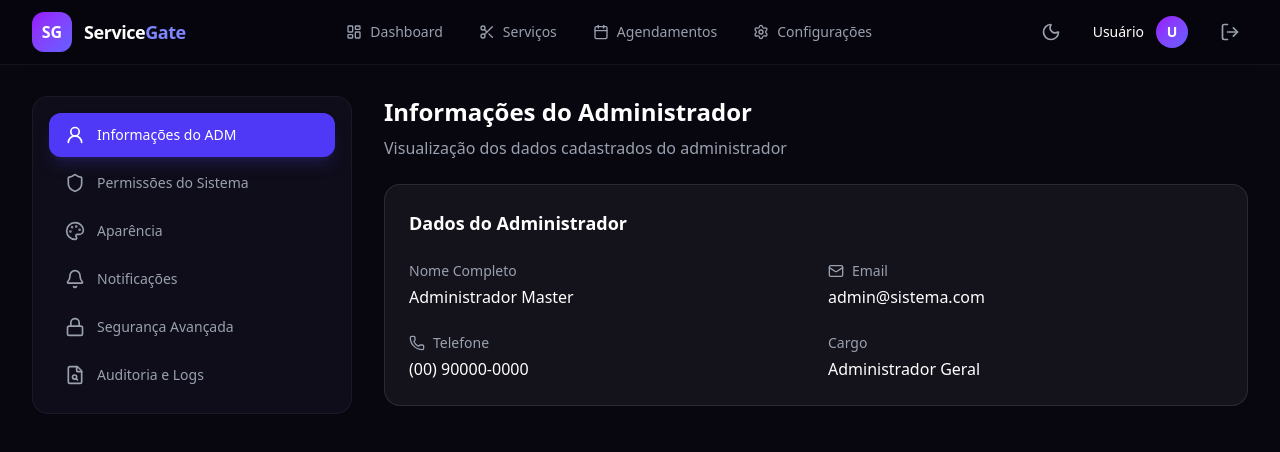
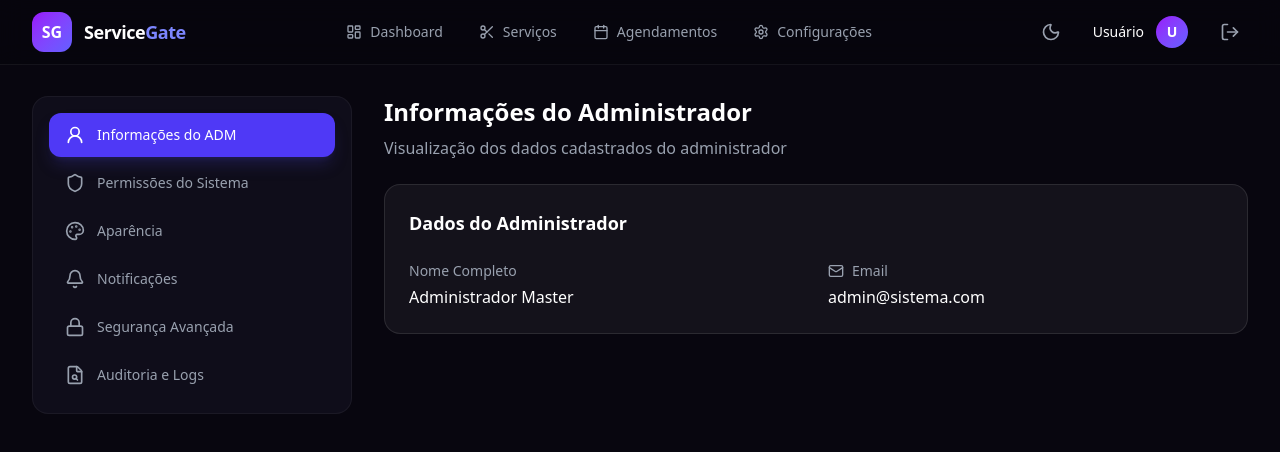
Before and after one commit to Devora-Oficial/Devora-Hackathon, a React (Vite) app in the folder Front-end/: page /configuracoesAdmin in a window 1280 px wide. Shown: the top 452 px of the page. Built offline with nearby package versions, Linux system fonts and the light colour scheme.

Commit message:
tirando arquivos irrelevantes

```diff
--- a/Front-end/src/App.jsx
+++ b/Front-end/src/App.jsx
@@ -1,19 +1,13 @@
-import React from 'react'
 import { Routes, Route } from 'react-router-dom'
 import LandingPage from './pages/landing/LandingPage'
 import Login from './pages/auth/Login'
-import Register from './pages/auth/Register'
 import DashboardAdmin from './pages/admin/DashboardAdmin'
 import Empresas from './pages/admin/Empresas'
 import ConfiguracoesAdmin from './pages/admin/ConfiguracoesAdmin'
-import Relatorios from './pages/admin/Relatorios'
-import Usuarios from './pages/admin/Usuarios'
 import DashboardEmpresa from './pages/empresa/DashboardEmpresa'
-import Clientes from './pages/empresa/Clientes'
 import Servicos from './pages/empresa/Servicos'
 import Agendamentos from './pages/empresa/Agendamentos'
 import Configuracoes from './pages/empresa/Configuracoes'
-import PerfilEmpresa from './pages/empresa/PerfilEmpresa'
 
 export default function App() {
   return (
@@ -23,20 +17,15 @@ export default function App() {
         <Route path="/" element={<LandingPage />} />
         {/* Rotas de auth */}
         <Route path="/login" element={<Login />} />
-        <Route path="/register" element={<Register />} />
         {/* Rotas da parte de adm */}
         <Route path="/dashboardAdmin" element={<DashboardAdmin />} />
         <Route path="/empresas" element={<Empresas />} />
         <Route path="/configuracoesAdmin" element={<ConfiguracoesAdmin />} />
-        <Route path="/relatorios" element={<Relatorios />} />
-        <Route path="/usuarios" element={<Usuarios />} />
         {/* Rotas da parte de empresa */}
         <Route path="/dashboardEmpresa" element={<DashboardEmpresa />} />
-        <Route path="/clientes" element={<Clientes />} />
         <Route path="/servicos" element={<Servicos />} />
         <Route path="/agendamentos" element={<Agendamentos />} />
         <Route path="/configuracoes" element={<Configuracoes />} />
-        <Route path="/perfilEmpresa" element={<PerfilEmpresa />} />
       </Routes>
     </div>
   );
--- a/Front-end/src/pages/admin/ConfiguracoesAdmin.jsx
+++ b/Front-end/src/pages/admin/ConfiguracoesAdmin.jsx
@@ -81,19 +81,6 @@ function AdminInfoSection({ adminData }) {
               Email
             </label>
             <span className="text-white">{adminData.email}</span>
-          </div>
-
-          <div>
-            <label className="flex items-center gap-2 text-gray-400 text-sm mb-1">
-              <Phone className="w-4 h-4" />
-              Telefone
-            </label>
-            <span className="text-white">{adminData.phone}</span>
-          </div>
-
-          <div>
-            <label className="text-gray-400 text-sm mb-1 block">Cargo</label>
-            <span className="text-white font-medium">{adminData.role}</span>
           </div>
 
         </div>
@@ -245,8 +232,6 @@ export default function ConfiguracoesAdmin() {
   const [adminData] = useState({
     name: 'Administrador Master',
     email: 'admin@sistema.com',
-    phone: '(00) 90000-0000',
-    role: 'Administrador Geral',
   });
 
   const [permissions, setPermissions] = useState({
--- a/Front-end/src/pages/admin/Relatorios.jsx
+++ /dev/null
@@ -1,9 +0,0 @@
-import React from 'react'
-
-const Relatorios = () => {
-  return (
-    <div>Relatorios</div>
-  )
-}
-
-export default Relatorios
--- a/Front-end/src/pages/admin/Usuarios.jsx
+++ /dev/null
@@ -1,9 +0,0 @@
-import React from 'react'
-
-const Usuarios = () => {
-  return (
-    <div>Usuarios</div>
-  )
-}
-
-export default Usuarios
--- a/Front-end/src/pages/empresa/Configuracoes.jsx
+++ b/Front-end/src/pages/empresa/Configuracoes.jsx
@@ -70,11 +70,6 @@ function CompanyInfoSection({ companyData }) {
         <div>
           <label className="block text-gray-400 text-sm mb-1">Nome da Empresa</label>
           <span className="text-white font-medium">{companyData.name}</span>
-        </div>
-
-        <div>
-          <label className="block text-gray-400 text-sm mb-1">Tipo de Negócio</label>
-          <span className="text-white capitalize font-medium">{companyData.type}</span>
         </div>
 
         <div>
@@ -240,7 +235,7 @@ export default function CompanySettings() {
 
   return (
     <div className="min-h-screen bg-[#08060f] pt-28 md:pt-16">
-      <NavbarManage />
+      <NavbarManage/>
 
       <main className="max-w-[1600px] mx-auto p-8">
         <div className="flex gap-8">
--- a/Front-end/src/pages/empresa/PerfilEmpresa.jsx
+++ /dev/null
@@ -1,9 +0,0 @@
-import React from 'react'
-
-const PerfilEmpresa = () => {
-  return (
-    <div>PerfilEmpresa</div>
-  )
-}
-
-export default PerfilEmpresa
```
